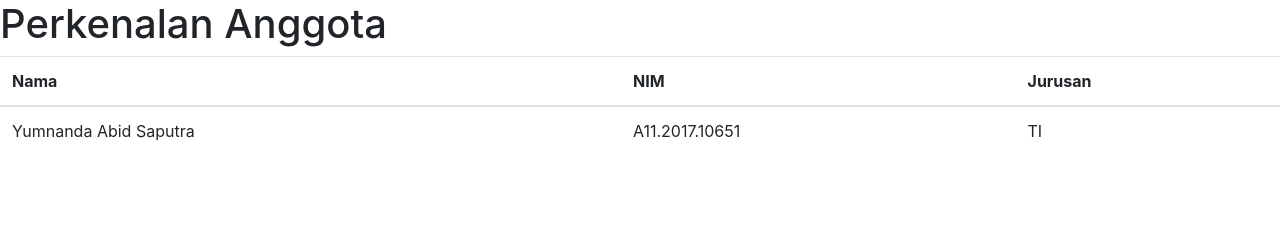
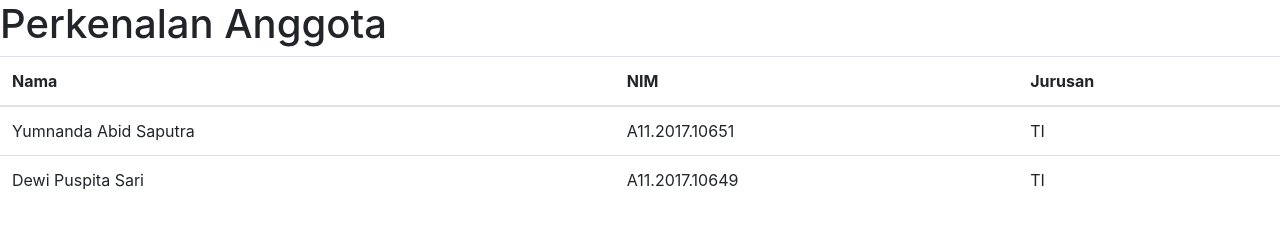
Before and after one commit to dewidepus/belajar-git, a plain HTML site: page index.html in a window 1280 px wide. Drawn offline with nearby package versions, Linux system fonts and the light colour scheme.

Commit message:
nambah gan

```diff
--- a/index.html
+++ b/index.html
@@ -24,6 +24,11 @@
             <td>A11.2017.10651</td>
             <td>TI</td>
           </tr>
+          <tr>
+            <td>Dewi Puspita Sari</td>
+            <td>A11.2017.10649</td>
+            <td>TI</td>
+          </tr>
         </tbody>
     </table>
 
```
